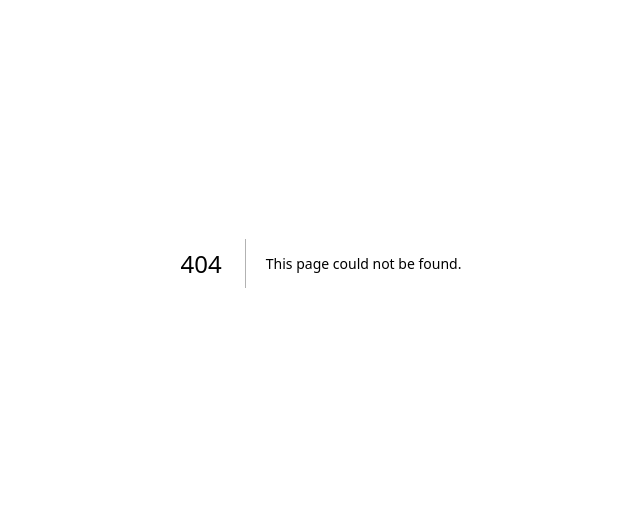
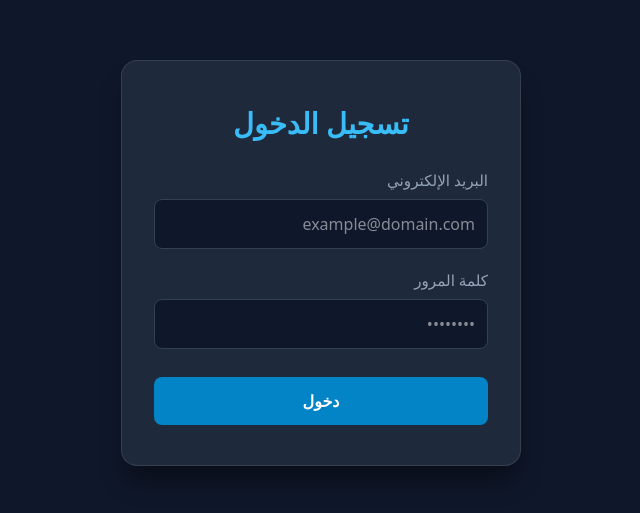
Before and after one commit to samking470461-gif/sike-2027-2028-app, a Next.js app: page /app/login in a window 1280 px wide. Before the commit this address had no page. Shown: the part 137-650 px from the top of the page, without its empty margins (319-959 px from the left). Built offline with nearby package versions, Linux system fonts and the light colour scheme.

Commit message:
Create page.tsx

```diff
--- /dev/null
+++ b/app/app/login/page.tsx
@@ -0,0 +1,112 @@
+"use client";
+
+import { useState } from "react";
+
+export default function LoginPage() {
+  const [email, setEmail] = useState("");
+  const [password, setPassword] = useState("");
+
+  const handleSubmit = (e: React.FormEvent) => {
+    e.preventDefault();
+    alert(`تم محاولة تسجيل الدخول بـ: ${email}`);
+  };
+
+  return (
+    <main style={{
+      display: "flex",
+      justifyContent: "center",
+      alignItems: "center",
+      minHeight: "100vh",
+      backgroundColor: "#0f172a",
+      color: "#f8fafc",
+      fontFamily: "system-ui, -apple-system, sans-serif",
+      direction: "rtl",
+      padding: "20px"
+    }}>
+      <div style={{
+        width: "100%",
+        maxWidth: "400px",
+        padding: "2.5rem 2rem",
+        backgroundColor: "#1e293b",
+        borderRadius: "16px",
+        border: "1px solid rgba(255, 255, 255, 0.1)",
+        boxShadow: "0 20px 25px -5px rgba(0, 0, 0, 0.4)"
+      }}>
+        <h2 style={{
+          textAlign: "center",
+          color: "#38bdf8",
+          fontSize: "1.8rem",
+          fontWeight: "bold",
+          marginBottom: "1.5rem"
+        }}>
+          تسجيل الدخول
+        </h2>
+
+        <form onSubmit={handleSubmit} style={{ display: "flex", flexDirection: "column", gap: "1.2rem" }}>
+          <div>
+            <label style={{ display: "block", marginBottom: "0.5rem", fontSize: "0.95rem", color: "#94a3b8" }}>
+              البريد الإلكتروني
+            </label>
+            <input
+              type="email"
+              required
+              value={email}
+              onChange={(e) => setEmail(e.target.value)}
+              placeholder="example@domain.com"
+              style={{
+                width: "100%",
+                padding: "12px",
+                borderRadius: "8px",
+                border: "1px solid #334155",
+                backgroundColor: "#0f172a",
+                color: "#fff",
+                fontSize: "1rem",
+                boxSizing: "border-box"
+              }}
+            />
+          </div>
+
+          <div>
+            <label style={{ display: "block", marginBottom: "0.5rem", fontSize: "0.95rem", color: "#94a3b8" }}>
+              كلمة المرور
+            </label>
+            <input
+              type="password"
+              required
+              value={password}
+              onChange={(e) => setPassword(e.target.value)}
+              placeholder="••••••••"
+              style={{
+                width: "100%",
+                padding: "12px",
+                borderRadius: "8px",
+                border: "1px solid #334155",
+                backgroundColor: "#0f172a",
+                color: "#fff",
+                fontSize: "1rem",
+                boxSizing: "border-box"
+              }}
+            />
+          </div>
+
+          <button
+            type="submit"
+            style={{
+              padding: "12px",
+              backgroundColor: "#0284c7",
+              color: "#ffffff",
+              border: "none",
+              borderRadius: "8px",
+              fontWeight: "bold",
+              fontSize: "1rem",
+              cursor: "pointer",
+              marginTop: "0.5rem"
+            }}
+          >
+            دخول
+          </button>
+        </form>
+      </div>
+    </main>
+  );
+}
```
